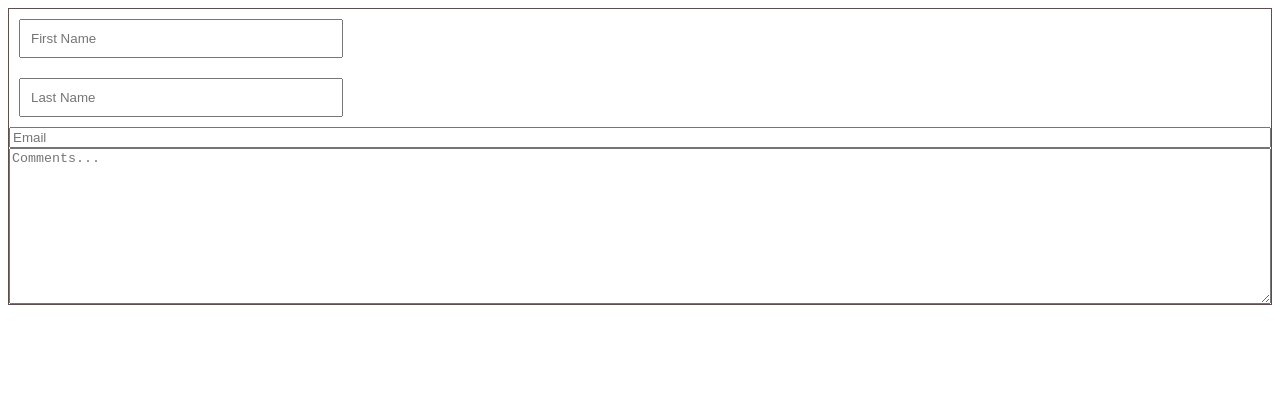
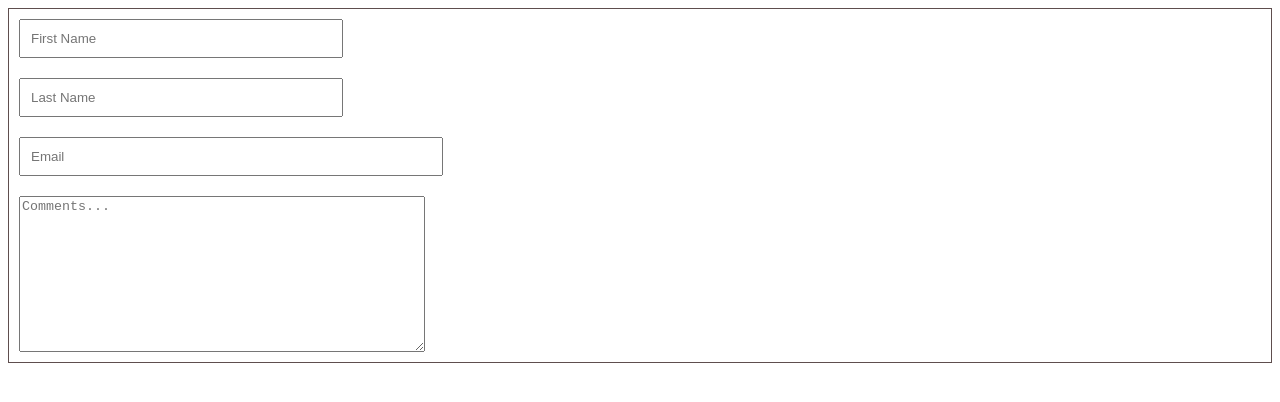
Before and after one commit to joshuaombasa/React-Forms-Learning, a React (Vite) app: page / in a window 1280 px wide. Shown: the top 402 px of the page. Built offline with nearby package versions, Linux system fonts and the light colour scheme.

Commit message:
updated styling

```diff
--- a/src/App.css
+++ b/src/App.css
@@ -16,3 +16,14 @@
   padding: 10px;
   margin: 10px;
 }
+
+.test-form input[type="email"] {
+  width: 400px;
+  padding: 10px;
+  margin: 10px;
+}
+
+textarea {
+  width: 400px;
+  margin: 10px;
+}
```
